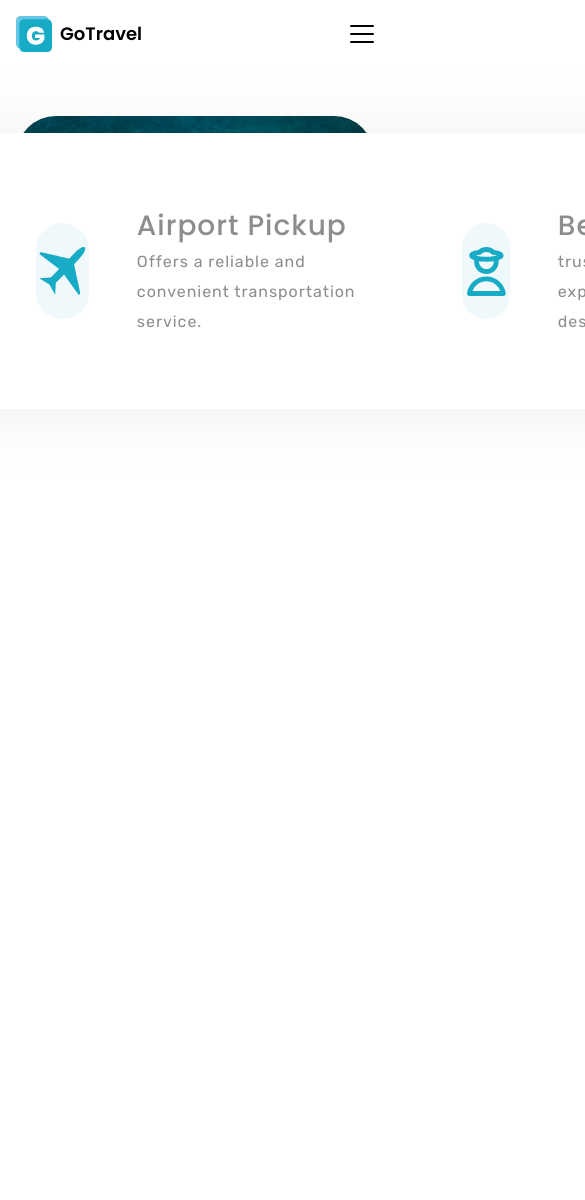
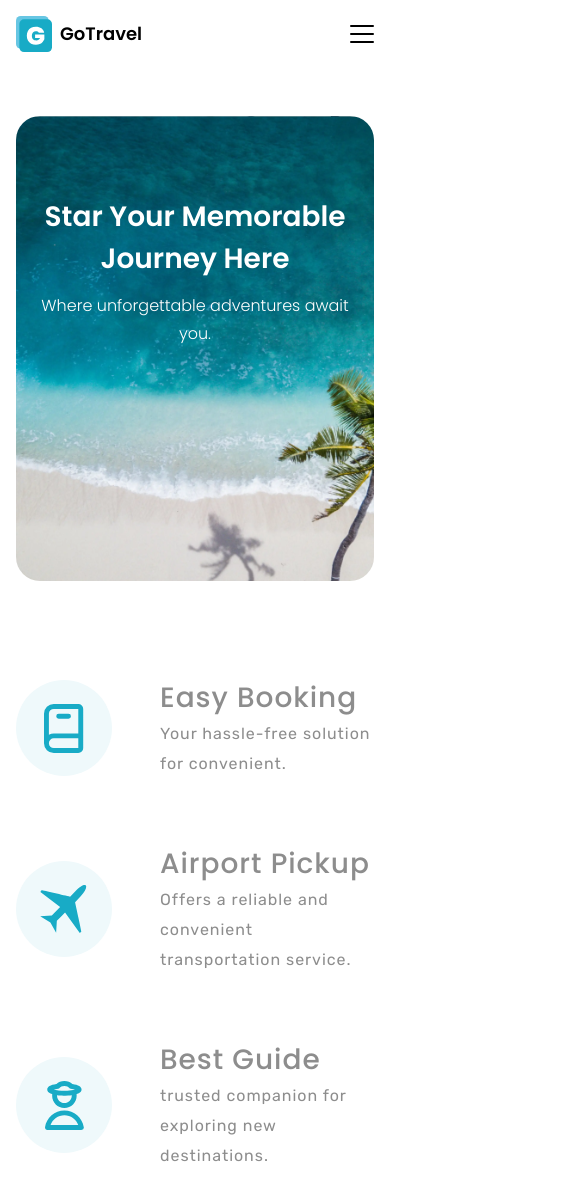
Before and after one commit to Jisap/vite-travel-agency, a React (Vite) app: page / in a window 390 px wide. Shown: the top 1200 px of the page, 585 px wide, since content can reach past the window. Before the commit the page ends 934 px from the top, so only its background shows below. Built offline with nearby package versions, Linux system fonts and the light colour scheme.

Commit message:
hero responsive

```diff
--- a/src/components/Hero/Hero.tsx
+++ b/src/components/Hero/Hero.tsx
@@ -6,23 +6,35 @@ import HeroBenefit from "./HeroBenefit"
 const Hero = () => {
   return (
     <section className="relative m-auto max-w-[108rem] pb-21">
-      <div className="relative flex items-center justify-center bg-[url('/public/hero.webp')] rounded-[2.5rem] bg-cover bg-bottom pb-[56.25%]">
+      <div className="relative flex items-center justify-center bg-[url('/public/hero.webp')] rounded-[2.5rem] bg-cover bg-bottom pb-[56.25%] max-lg:rounded-3xl max-md:pb-[80%] max-sm:pb-[130%]">
 
         <div className="absolute top-0 left-0 right-0 bottom-0 flex justify-center text-center">
-          <div>
-            <h1 className="mb-4 pt-54 text-[6.5rem]/34 font-semibold text-white">Star Your Memorable <br /> Journey Here</h1>
-            <p className="text-[1.75rem]/10.5 text-white">
+          <div className="max-md:px-6">
+            <h1 className="pt-54 max-3xl:pt-49 max-2xl:pt-44 max-sm:pt-20 max-xl:pt-32 max-lg:pt-24 text-[6.5rem]/34 max-3xl:text-[5rem]/26 max-2xl:text-[4rem]/20.5 mb-4 max-xl:text-[3.5rem]/18 max-lg:text-[2.625rem]/15 max-md:text-[2.25rem]/13 max-sm:text-[1.75rem]/10.5 font-semibold text-white max-md:mb-3 ">
+              Star Your Memorable <br /> Journey Here
+            </h1>
+            <p className="text-[1.75rem]/10.5 max-3xl:text-[1.375rem]/8.5 max-2xl:text-lg max-xl:text-base max-lg:font-light max-sm:text-base/7 text-white  ">
               Where unforgettable adventures await you.
             </p>
           </div>
         </div>
 
-        <ul className="absolute -bottom-23 mx-21.5 flex gap-x-18 rounded-[1.5rem] bg-white px-16 py-18 drop-shadow-[0px_2px_40px_rgba(0,0,0,.06)]">
+        {/* render inside image on desktop */}
+        <ul className="mx-21.5 max-3xl:mx-16 max-2xl:mx-9 flex gap-x-18 max-3xl:gap-x-16 max-2xl:gap-x-12 max-xl:hidden px-16 py-18 max-3xl:py-16 max-3xl:px-14 max-2xl:px-10.5 max-2xl:py-12
+         bg-white drop-shadow-[0_2px_40px_rgba(0,0,0,0.06)] absolute -bottom-23 rounded-[1.5rem] "
+        >
           {heroBenefits.map((benefit) => (
-            <HeroBenefit benefit={benefit} key={benefit.id}/>
+            <HeroBenefit benefit={benefit} key={benefit.id} />
           ))}
         </ul>
       </div>
+
+      {/* render below image on tablet and mobile  */}
+      <ul className="mt-26 hidden rounded-[1.5rem] bg-white px-4 max-2xl:gap-x-12 max-xl:static max-xl:mx-0 max-xl:flex max-xl:gap-x-16 max-lg:mt-24 max-lg:px-0 max-md:flex-wrap max-md:justify-center max-md:gap-x-8 max-md:gap-y-16">
+        {heroBenefits.map((benefit) => (
+          <HeroBenefit benefit={benefit} key={benefit.id} />
+        ))}
+      </ul>
     </section>
   )
 }
--- a/src/components/Hero/HeroBenefit.tsx
+++ b/src/components/Hero/HeroBenefit.tsx
@@ -8,7 +8,7 @@ interface HeroBenefitProps {
 const HeroBenefit = ({ benefit }: HeroBenefitProps) => {
   return (
     <li key={benefit.id} className="flex items-center gap-x-12">
-      <div className="bg-primary-100 flex size-24 items-center justify-center rounded-full">
+      <div className="bg-primary-100 flex size-24 items-center justify-center rounded-full shrink-0">
         <benefit.Icon className="fill-primary-700"/>
       </div>
 
```
